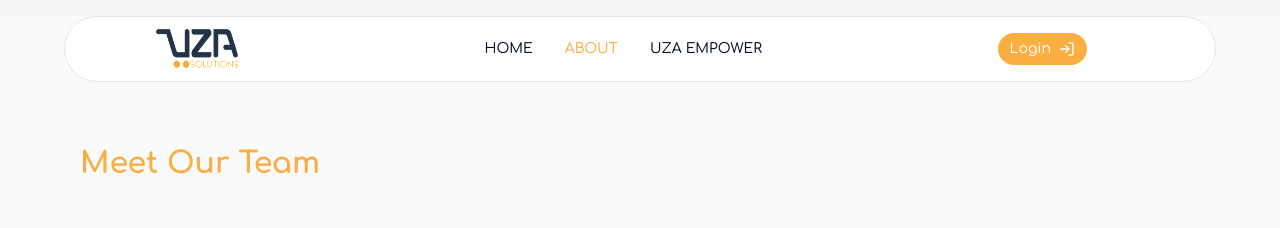
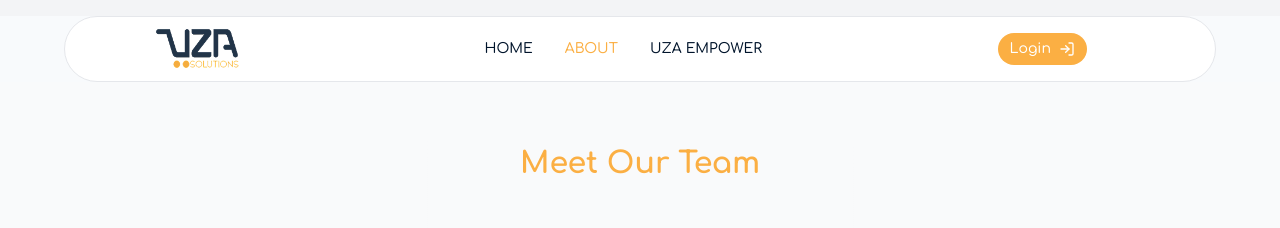
Before and after one commit to Kgadrw/uzasolution, a Next.js app: page /about in a window 1280 px wide. Shown: the top 228 px of the page. Built offline with nearby package versions, Linux system fonts and the light colour scheme; grey boxes are pictures that could not be loaded; a web font is replaced by a local one.

Commit message:
added webkit

```diff
--- a/src/components/story.jsx
+++ b/src/components/story.jsx
@@ -47,7 +47,7 @@ export default function AboutPage() {
           <div className="absolute left-2/3 top-0 h-full w-px bg-gradient-to-b from-transparent via-gray-200/10 to-transparent"></div>
         </div>
 
-        <div className="max-w-7xl mx-auto text-left mb-8 sm:mb-12 relative z-10">
+        <div className="max-w-7xl mx-auto text-center mb-8 sm:mb-12 relative z-10">
           <motion.h2
             className="text-2xl md:text-3xl text-[#FBAF43] font-extrabold mb-2 sm:mb-3"
             initial={{ opacity: 0, y: -20 }}
```
